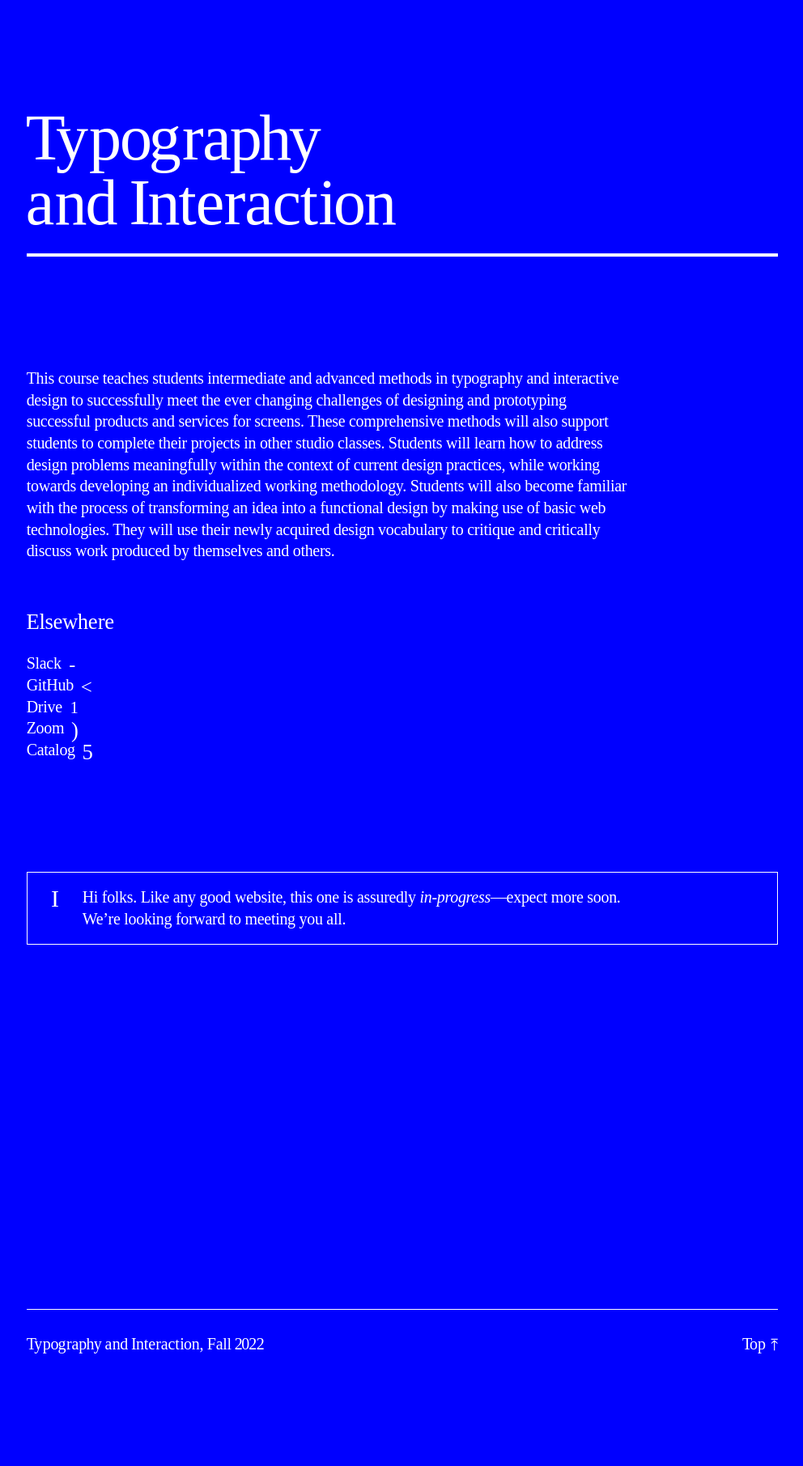
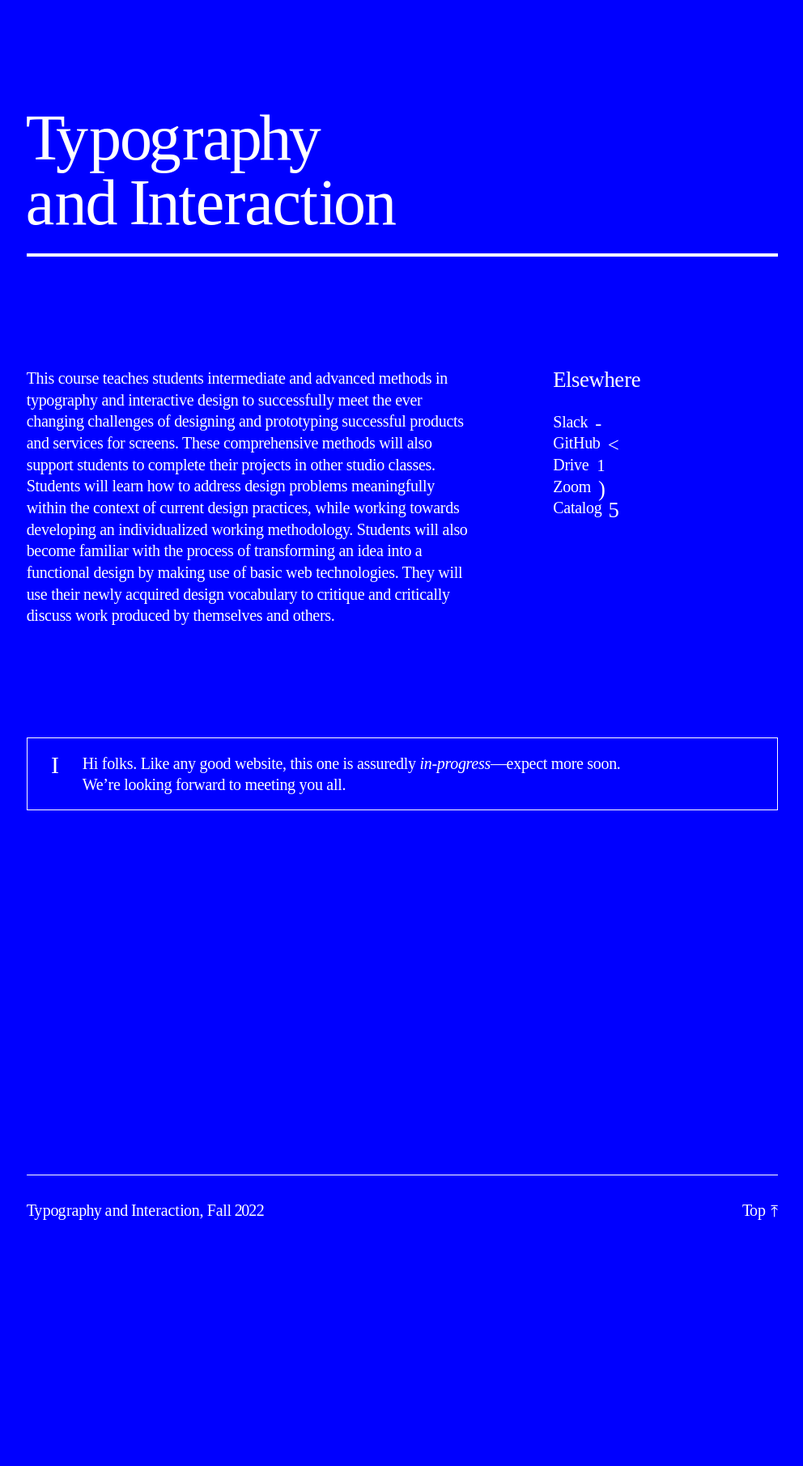
Before and after one commit to core-interaction/core-interaction.github.io, a Jekyll site: the page built from index.md, in a window 1280 px wide. Shown: the whole page at 81% size, without its empty margins (143-1135 px from the left). Built offline with Jekyll 4.4.1, drawn with Linux system fonts in a browser that asks for light colours; after the commit the page ends 1646 px from its top, so only the background shows below that.

Commit message:
Grid for Markdown right rail.

```diff
--- a/_includes/link_list.html
+++ b/_includes/link_list.html
@@ -1,5 +1,5 @@
 {% if page.links  %}
-<aside markdown="0"> {% comment %} You can’t indent this or it’ll make a code block. {% endcomment %}
+<aside class="right" markdown="0"> {% comment %} You can’t indent this or it’ll make a code block. {% endcomment %}
 	{% if include.heading %}<h3>{{ include.heading | kerning }}</h3>{% endif %}
 	<menu>
 		{% for link in page.links %}
--- a/assets/styles/_markdown.scss
+++ b/assets/styles/_markdown.scss
@@ -1,5 +1,7 @@
 > article {
 	--typography--extra-lines: 1; // Sequential spacing between `p`.
+
+
 
 	// Basics.
 	h1 { display: none } // So we don’t forget.
@@ -192,7 +194,7 @@
 
 	// Link list from an include.
 	aside {
-		&:not(:first-child) { margin-top:    calc(var(--margin--vertical) * 2) }
+		&:not(:first-child) { margin-top: calc(var(--margin--vertical) * 2) }
 
 		> h3 { margin-bottom: var(--margin--vertical) }
 
@@ -208,4 +210,24 @@
 
 		+ * { margin-top: calc(var(--margin--vertical) * 2) }
 	}
+
+
+
+	// Column stuff.
+	@include breakpoint(568) {
+		display:               grid;
+		grid-template-columns: repeat(3, minmax(0, 1fr));
+		column-gap:            var(--margin);
+
+		> * { grid-column: 1 / span 3 } // Everything full width, by default.
+
+		.left {
+			grid-column:   1 / span 2;
+			padding-right: var(--margin);
+
+			+ .right { margin-top: initial }
+		}
+
+		.right { grid-column: 3 / span 1 }
+	}
 }
--- a/index.md
+++ b/index.md
@@ -27,6 +27,7 @@ strings:
 
 
 This course teaches students intermediate and advanced methods in typography and interactive design to successfully meet the ever changing challenges of designing and prototyping successful products and services for screens. These comprehensive methods will also support students to complete their projects in other studio classes. Students will learn how to address design problems meaningfully within the context of current design practices, while working towards developing an individualized working methodology. Students will also become familiar with the process of transforming an idea into a functional design by making use of basic web technologies. They will use their newly acquired design vocabulary to critique and critically discuss work produced by themselves and others.
+{: .left }
 
 {% include link_list.html heading="Elsewhere" %}
 
```
